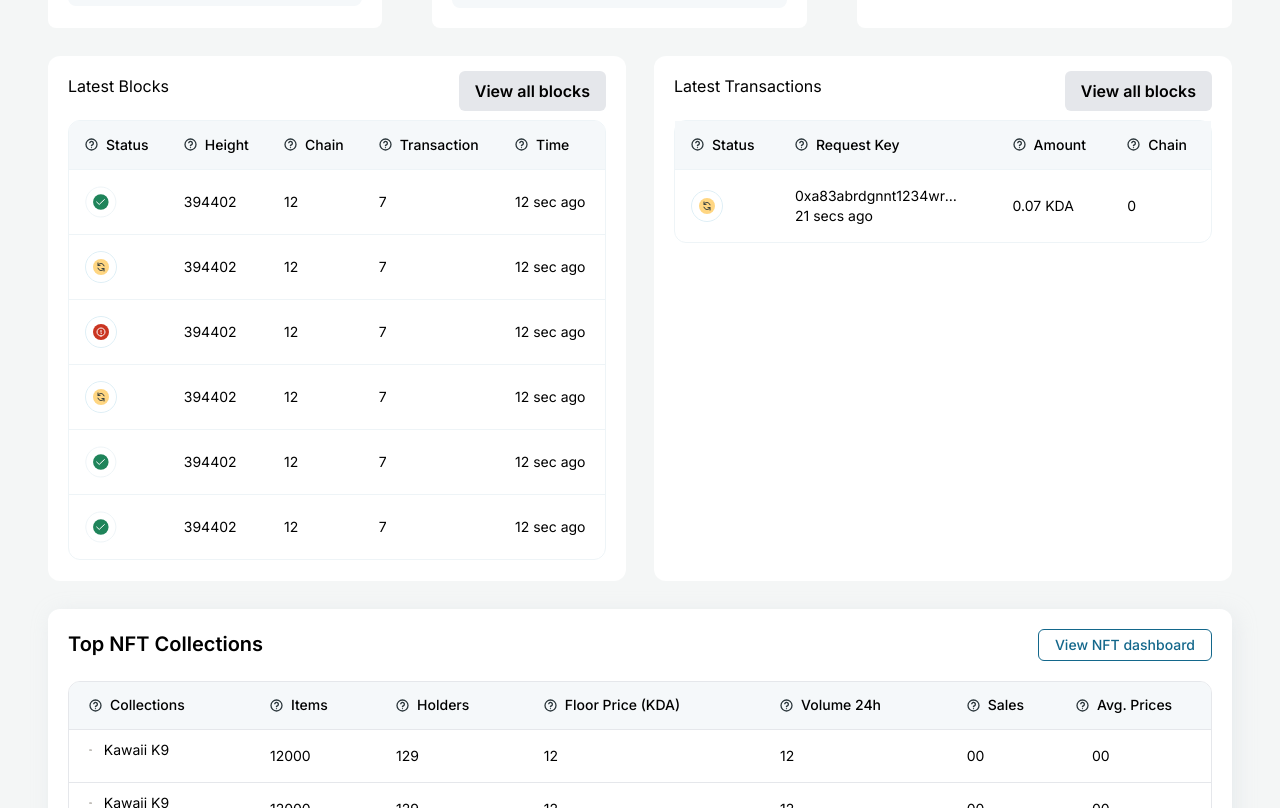
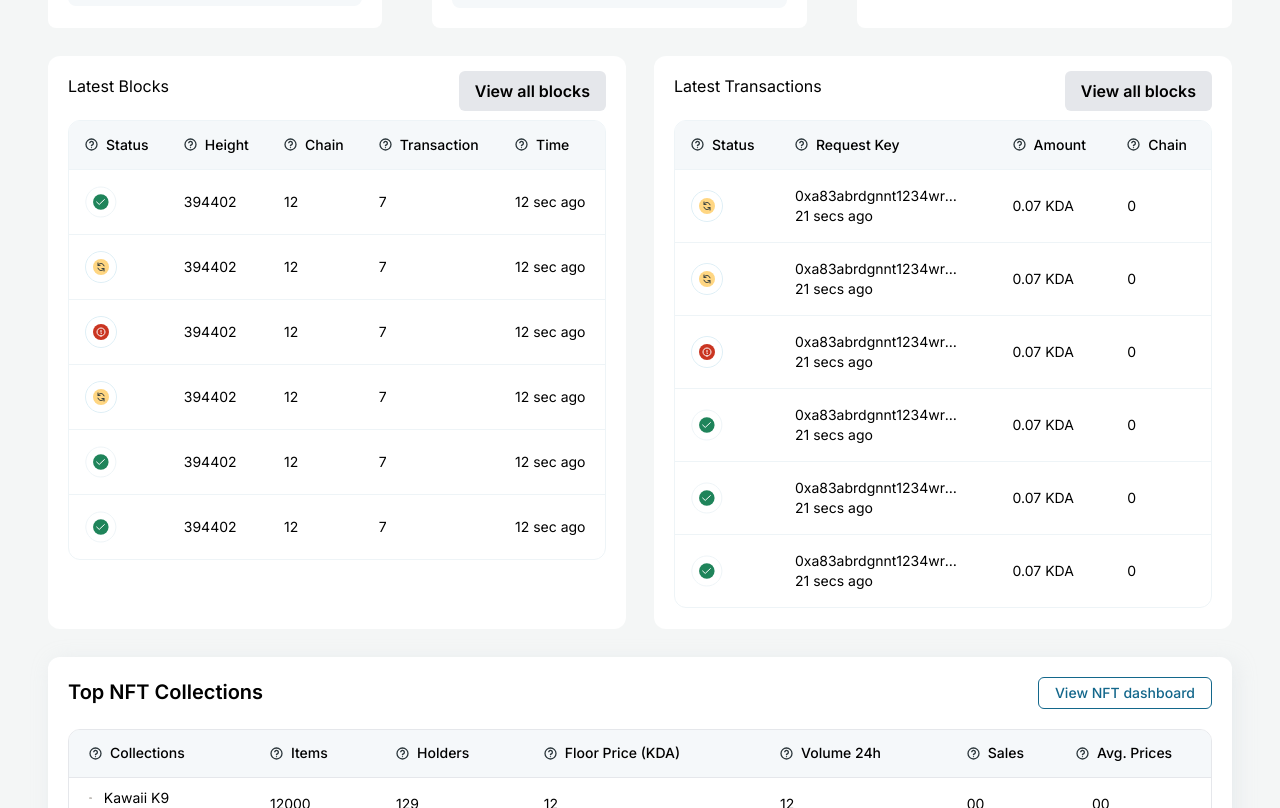
Before and after one commit to techfleetworks/k-block-app, a Next.js app: page / in a window 1280 px wide. Shown: the part 720-1528 px from the top of the page. Built offline with nearby package versions, Linux system fonts and the light colour scheme.

Commit message:
latest transactions cleanup

```diff
--- a/src/components/common/latest-transactions/index.jsx
+++ b/src/components/common/latest-transactions/index.jsx
@@ -44,8 +44,8 @@ const LatestTransactions = () => {
         <Button className="mt-[15px] mb-[9px]"
           variant="secondary">View all blocks</Button>
       </div>
-      <div className="rounded-xl border-neutral-n-200 border    ">
-        <Table className="">
+      <div className="rounded-xl border-neutral-n-200 border  overflow-hidden">
+        <Table >
           <TableHeader>
             <TableRow className="bg-neutral-n-100 hover:bg-neutral-n-100 border-neutral-n-200 border-b">
               <TableHead>
@@ -74,7 +74,7 @@ const LatestTransactions = () => {
               </TableHead>
             </TableRow>
           </TableHeader>
-          <TableBody className="">
+          <TableBody >
 
             <TableRow className="border-neutral-n-200 border-y ">
               <TableCell>
@@ -86,31 +86,57 @@ const LatestTransactions = () => {
               <TableCell>0.07 KDA</TableCell>
               <TableCell>0</TableCell>
             </TableRow>
-            {/* <TableRow className="border-neutral-n-200 border-y">
+            <TableRow className="border-neutral-n-200 border-y ">
               <TableCell>
                 <Image src={TransactionPending} width={32} height={32} alt="Transaction Type Pending" />
               </TableCell>
-              <TableCell>0xa83abrdgnnt1234wrggesfgtg1297709eq725</TableCell>
+              <TableCell className=" inline-block w-[200px]"><span className='truncate block'>0xa83abrdgnnt1234wrggesfgtg1297709eq725</span>
+                <span>21 secs ago</span>
+              </TableCell>
               <TableCell>0.07 KDA</TableCell>
               <TableCell>0</TableCell>
             </TableRow>
-            <TableRow className="border-neutral-n-200 border-y">
+            <TableRow className="border-neutral-n-200 border-y ">
               <TableCell>
-                <Image src={TransactionError} width={32} height={32} alt="Transaction Type Error" />
+                <Image src={TransactionError} width={32} height={32} alt="Transaction Type Pending" />
               </TableCell>
-              <TableCell>0xa83abrdgnnt1234wrggesfgtg1297709eq725</TableCell>
+              <TableCell className=" inline-block w-[200px]"><span className='truncate block'>0xa83abrdgnnt1234wrggesfgtg1297709eq725</span>
+                <span>21 secs ago</span>
+              </TableCell>
+              <TableCell>0.07 KDA</TableCell>
+              <TableCell>0</TableCell>
+            </TableRow>
+            <TableRow className="border-neutral-n-200 border-y ">
+              <TableCell>
+                <Image src={TransactionSuccess} width={32} height={32} alt="Transaction Type Pending" />
+              </TableCell>
+              <TableCell className=" inline-block w-[200px]"><span className='truncate block'>0xa83abrdgnnt1234wrggesfgtg1297709eq725</span>
+                <span>21 secs ago</span>
+              </TableCell>
+              <TableCell>0.07 KDA</TableCell>
+              <TableCell>0</TableCell>
+            </TableRow>
+            <TableRow className="border-neutral-n-200 border-y ">
+              <TableCell>
+                <Image src={TransactionSuccess} width={32} height={32} alt="Transaction Type Pending" />
+              </TableCell>
+              <TableCell className=" inline-block w-[200px]"><span className='truncate block'>0xa83abrdgnnt1234wrggesfgtg1297709eq725</span>
+                <span>21 secs ago</span>
+              </TableCell>
+              <TableCell>0.07 KDA</TableCell>
+              <TableCell>0</TableCell>
+            </TableRow>
+            <TableRow className="border-neutral-n-200 border-y ">
+              <TableCell>
+                <Image src={TransactionSuccess} width={32} height={32} alt="Transaction Type Pending" />
+              </TableCell>
+              <TableCell className=" inline-block w-[200px]"><span className='truncate block'>0xa83abrdgnnt1234wrggesfgtg1297709eq725</span>
+                <span>21 secs ago</span>
+              </TableCell>
               <TableCell>0.07 KDA</TableCell>
               <TableCell>0</TableCell>
             </TableRow>
 
-            <TableRow className="border-neutral-n-200 border-y">
-              <TableCell>
-                <Image src={TransactionSuccess} width={32} height={32} alt="Transaction Type Success" />
-              </TableCell>
-              <TableCell>0xa83abrdgnnt1234wrggesfgtg1297709eq725</TableCell>
-              <TableCell>0.07 KDA</TableCell>
-              <TableCell>0</TableCell>
-            </TableRow> */}
           </TableBody>
         </Table>
       </div>
--- a/src/pages/index.js
+++ b/src/pages/index.js
@@ -29,8 +29,8 @@ export default function Home() {
         <TransactionHistory />
       </div>
       <div className="grid md:grid-cols-2 gap-7  mx-3 md:mx-12 my-7">
-        <LatestBlocks className=""/>
-        <LatestTransactions className=""/>
+        <LatestBlocks />
+        <LatestTransactions />
       </div>
       <NftCollections />
       <Footer />
```
